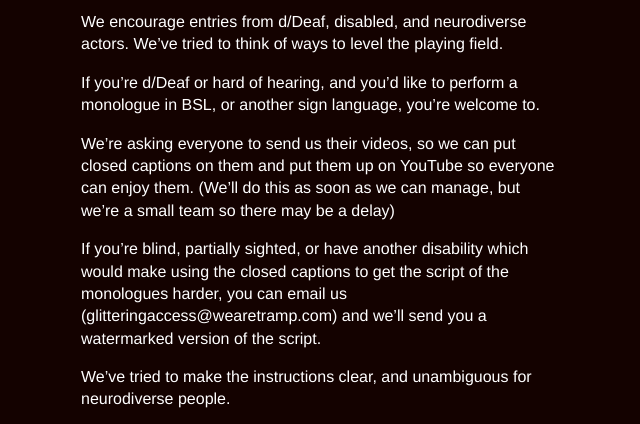
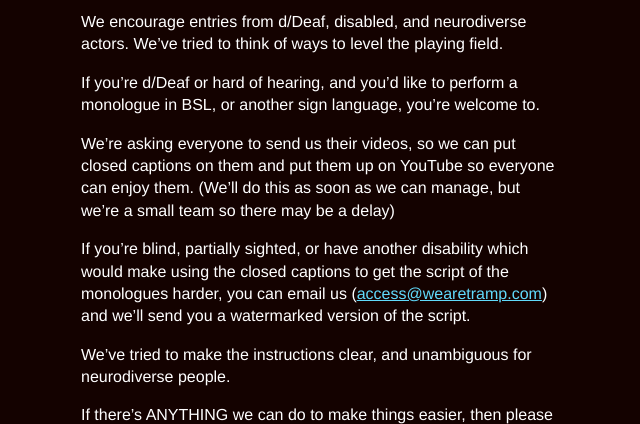
Before and after one commit to richquick/trampsite, a plain HTML site: page glitter/access/index.html in a window 1280 px wide. Shown: the part 372-796 px from the top of the page, without its empty margins (319-959 px from the left). Drawn offline with Linux system fonts and the light colour scheme.

Commit message:
Fixed access link @ email

```diff
--- a/glitter/access/index.html
+++ b/glitter/access/index.html
@@ -38,7 +38,7 @@
 
           <p>We’re asking everyone to send us their videos, so we can put closed captions on them and put them up on YouTube so everyone can enjoy them. (We’ll do this as soon as we can manage, but we’re a small team so there may be a delay)
 
-          <p>If you’re blind, partially sighted, or have another disability which would make using the closed captions to get the script of the monologues harder, you can email us (glitteringaccess@wearetramp.com) and we’ll send you a watermarked version of the script.
+          <p>If you’re blind, partially sighted, or have another disability which would make using the closed captions to get the script of the monologues harder, you can email us (<a href="mailto:access@wearetramp.com">access@wearetramp.com</a>) and we’ll send you a watermarked version of the script.
 
           <p>We’ve tried to make the instructions clear, and unambiguous for neurodiverse people.
 
```
